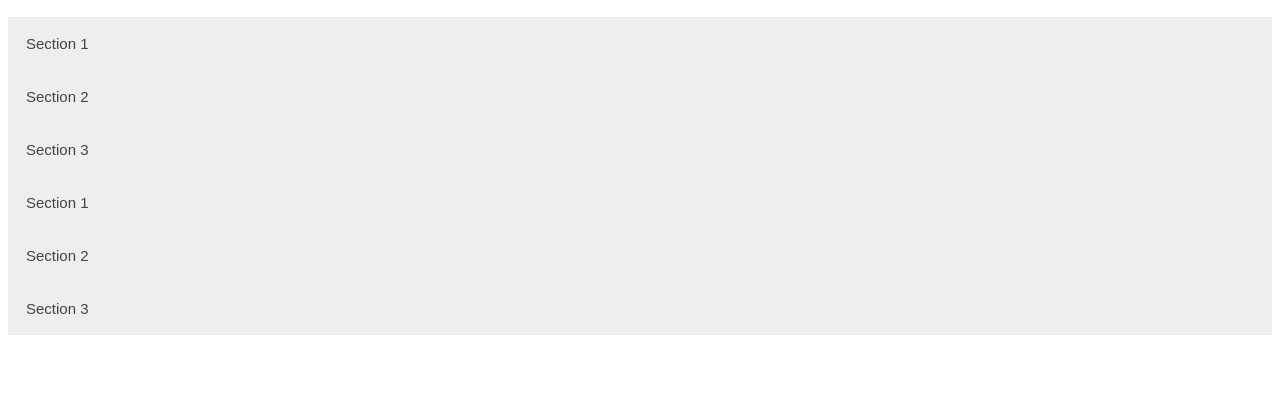
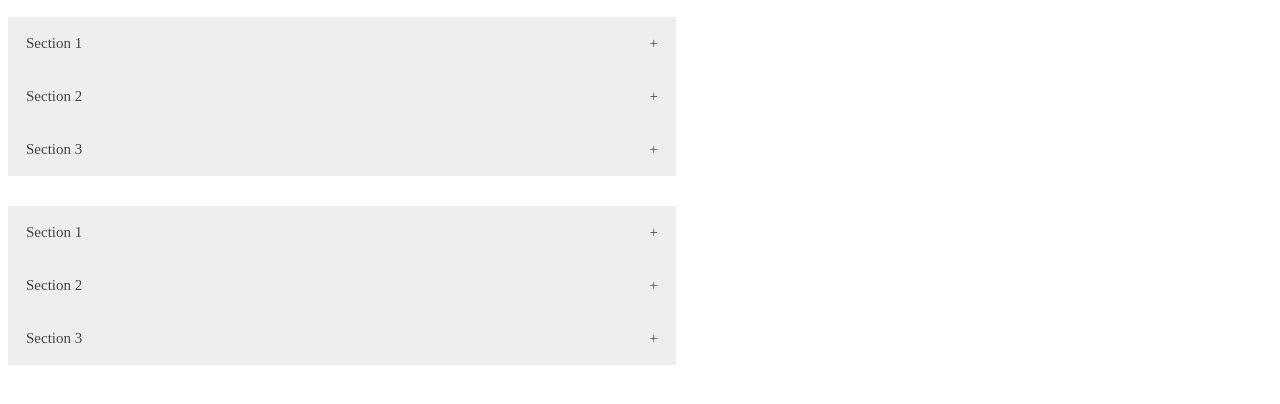
Before and after one commit to benzcpu/accordion, a plain HTML site: page index.html in a window 1280 px wide. Shown: the part 50-454 px from the top of the page. Drawn offline with nearby package versions, Linux system fonts and the light colour scheme.

Commit message:
Update index.html
add icon + -

```diff
--- a/index.html
+++ b/index.html
@@ -1,10 +1,13 @@
-
 <!DOCTYPE html>
 <html>
 <head>
     <meta name="viewport" content="width=device-width, initial-scale=1">
     <script src="https://ajax.googleapis.com/ajax/libs/jquery/3.5.1/jquery.min.js"></script>
     <style>
+        .group-accordion{
+            width: 50%;
+            margin-bottom: 30px;
+        }
         .accordion {
             background-color: #eee;
             color: #444;
@@ -16,6 +19,8 @@
             outline: none;
             font-size: 15px;
             transition: 0.4s;
+            display: flex;
+            justify-content: space-between;
         }
 
         .active, .accordion:hover {
@@ -34,35 +39,54 @@
 
 <h2>Accordion</h2>
 
-<div class="group-accordion1">
-    <button class="accordion">Section 1</button>
+<div class="group-accordion">
+    <div class="accordion">
+        <div class="accordion-button">Section 1</div>
+        <span>+</span>
+    </div>
     <div class="panel">
         <p>Lorem ipsum dolor sit amet, consectetur adipisicing elit, sed do eiusmod tempor incididunt ut labore et dolore magna aliqua. Ut enim ad minim veniam, quis nostrud exercitation ullamco laboris nisi ut aliquip ex ea commodo consequat.</p>
     </div>
 
-    <button class="accordion">Section 2</button>
+    <div class="accordion">
+        <div class="accordion-button">Section 2</div>
+        <span>+</span>
+    </div>
     <div class="panel">
         <p>Lorem ipsum dolor sit amet, consectetur adipisicing elit, sed do eiusmod tempor incididunt ut labore et dolore magna aliqua. Ut enim ad minim veniam, quis nostrud exercitation ullamco laboris nisi ut aliquip ex ea commodo consequat.</p>
     </div>
 
-    <button class="accordion">Section 3</button>
-    <div class="panel">
-        <p>Lorem ipsum dolor sit amet, consectetur adipisicing elit, sed do eiusmod tempor incididunt ut labore et dolore magna aliqua. Ut enim ad minim veniam, quis nostrud exercitation ullamco laboris nisi ut aliquip ex ea commodo consequat.</p>
+    <div class="accordion">
+        <div class="accordion-button">Section 3</div>
+        <span>+</span>
     </div>
-</div>
-
-<div class="group-accordion1">
-    <button class="accordion">Section 1</button>
     <div class="panel">
         <p>Lorem ipsum dolor sit amet, consectetur adipisicing elit, sed do eiusmod tempor incididunt ut labore et dolore magna aliqua. Ut enim ad minim veniam, quis nostrud exercitation ullamco laboris nisi ut aliquip ex ea commodo consequat.</p>
     </div>
 
-    <button class="accordion">Section 2</button>
+</div>
+
+<div class="group-accordion">
+    <div class="accordion">
+        <div class="accordion-button">Section 1</div>
+        <span>+</span>
+    </div>
     <div class="panel">
         <p>Lorem ipsum dolor sit amet, consectetur adipisicing elit, sed do eiusmod tempor incididunt ut labore et dolore magna aliqua. Ut enim ad minim veniam, quis nostrud exercitation ullamco laboris nisi ut aliquip ex ea commodo consequat.</p>
     </div>
 
-    <button class="accordion">Section 3</button>
+    <div class="accordion">
+        <div class="accordion-button">Section 2</div>
+        <span>+</span>
+    </div>
+    <div class="panel">
+        <p>Lorem ipsum dolor sit amet, consectetur adipisicing elit, sed do eiusmod tempor incididunt ut labore et dolore magna aliqua. Ut enim ad minim veniam, quis nostrud exercitation ullamco laboris nisi ut aliquip ex ea commodo consequat.</p>
+    </div>
+
+    <div class="accordion">
+        <div class="accordion-button">Section 3</div>
+        <span>+</span>
+    </div>
     <div class="panel">
         <p>Lorem ipsum dolor sit amet, consectetur adipisicing elit, sed do eiusmod tempor incididunt ut labore et dolore magna aliqua. Ut enim ad minim veniam, quis nostrud exercitation ullamco laboris nisi ut aliquip ex ea commodo consequat.</p>
     </div>
@@ -72,14 +96,16 @@
 $('.accordion').on('click',function(){
     if($(this).hasClass("active")){
         $(this).removeClass('active');
-        $(this).next().slideUp();
+        $(this).parent().find('.panel').slideUp();
+        $(this).find('span').text('+');
     }else{
         // $('.accordion').removeClass('active')
         $(this).parent().find('.accordion').removeClass('active');
+        $(this).parent().find('.accordion').find('span').text('+');
         $(this).addClass('active');
         $(this).parent().find('.panel').slideUp();
-        // $('.panel').css({"display":"none"});
         $(this).next().slideDown();
+        $(this).find('span').text('-');
     }
 
 })
```
